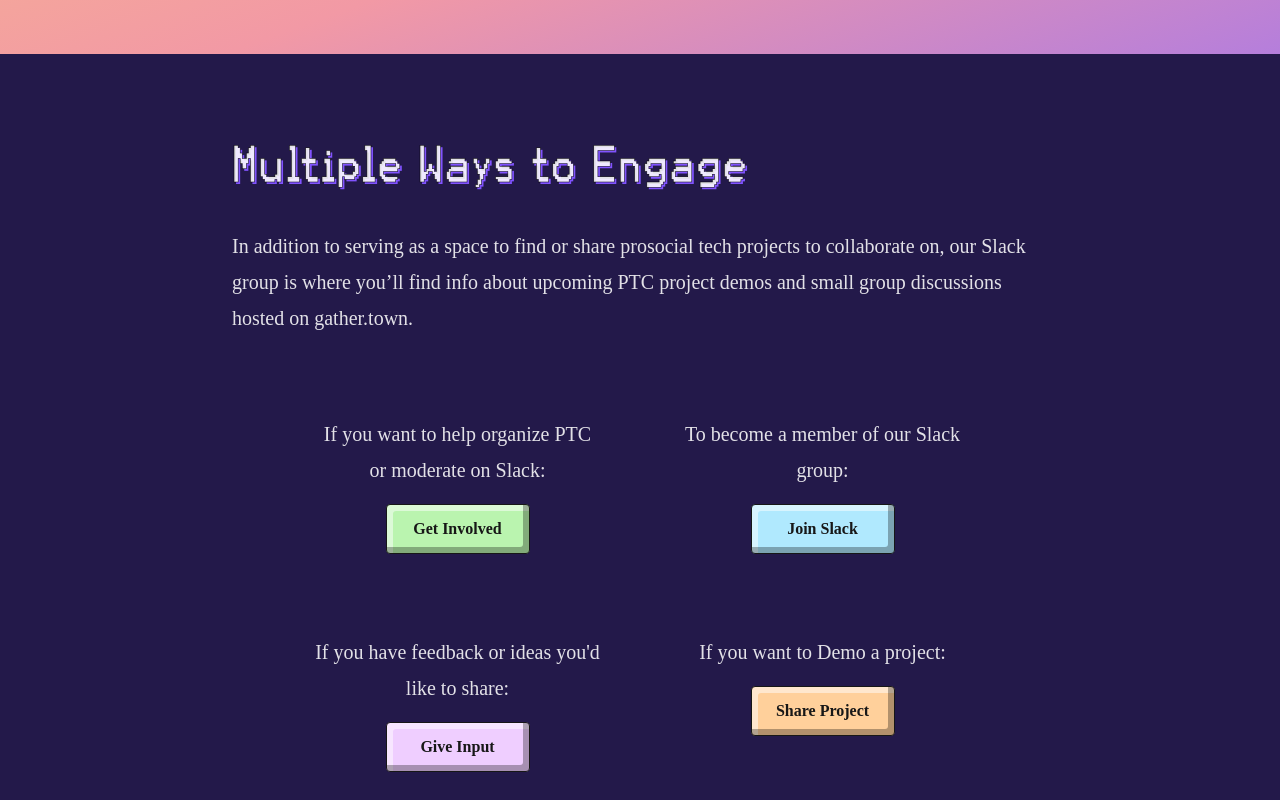
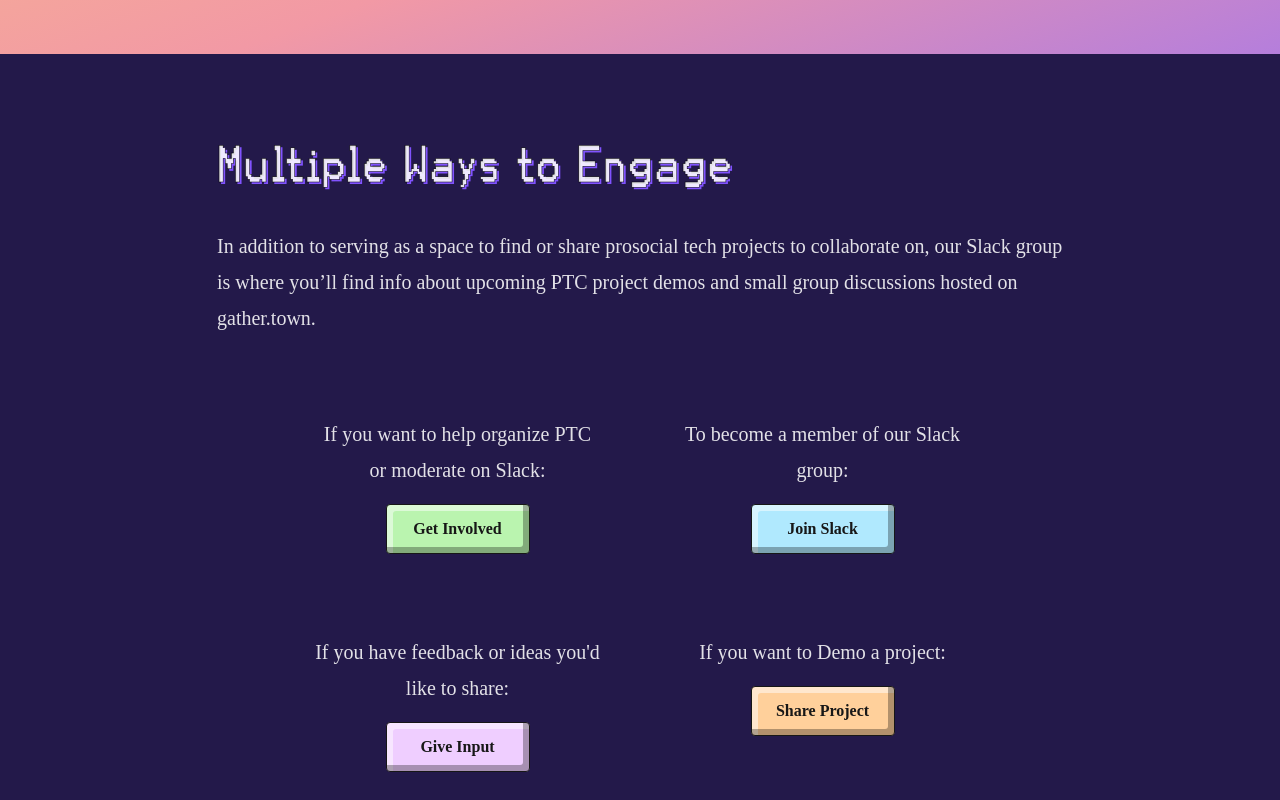
Before and after one commit to prosocialtech/prosocialtech-website, a React (Vite) app: page / in a window 1280 px wide. Shown: the part 1520-2320 px from the top of the page. Built offline with nearby package versions, Linux system fonts and the light colour scheme; a web font is replaced by a local one.

Commit message:
styling: widen engage section so copy falls better

```diff
--- a/src/components/app/App.tsx
+++ b/src/components/app/App.tsx
@@ -67,7 +67,7 @@ function App() {
 
       {/* Engage Section */}
       <Section variant="dark">
-        <Container size="sm" className="text-left space-y-8">
+        <Container size="none" className="text-left space-y-8 max-w-5xl">
           <h2 className="section-heading-primary">{copy.engage.title}</h2>
           <p className="text-body">{copy.engage.body}</p>
           <div className="grid grid-cols-1 md:grid-cols-2 gap-2xl max-w-xs mx-auto mt-2xl">
--- a/src/components/layout/container/Container.tsx
+++ b/src/components/layout/container/Container.tsx
@@ -1,19 +1,20 @@
 interface ContainerProps {
-  size?: 'xs' | 'sm' | 'md' | 'lg' | 'none'
+  size: 'xs' | 'sm' | 'md' | 'lg' | 'none'
   children: React.ReactNode
   className?: string
 }
 
-const Container = ({ size = 'md', children, className }: ContainerProps) => {
+const Container = ({ size, children, className }: ContainerProps) => {
   const sizeClasses = {
     xs: 'max-w-xs',
     sm: 'max-w-sm',
     md: 'max-w-md',
     lg: 'max-w-lg',
-    none: 'max-w-none',
+    none: '',
   }
   return (
-    <div className={`${sizeClasses[size]} mx-auto px-md sm:px-lg ${className || ''}`}>
+    // Either streamline this max-width or add to design system
+    <div className={`${className || ''} ${sizeClasses[size]} mx-auto px-md sm:px-lg max-w-[910px]`}>
       {children}
     </div>
   )
```
